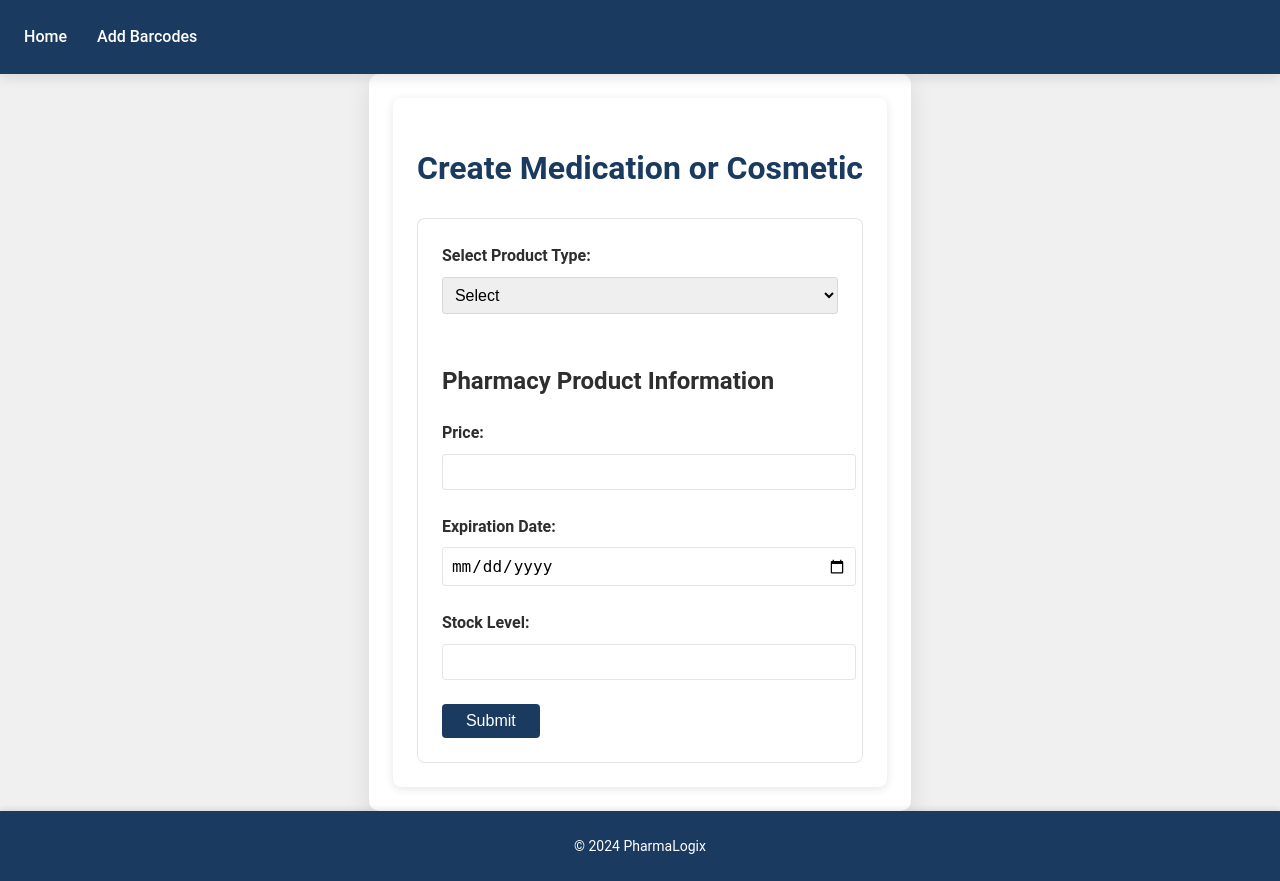
After one commit to karar-hayder/PharmaLogix, a Django app: page /product/1/add/ in a window 1280 px wide. The commit adds this page. Run offline with Django 5.2, Linux system fonts and the light colour scheme; a user stored in the database is signed in; tables that the repository leaves empty hold one stand-in row (values such as "Sample post"); style sheets or scripts are compiled from the project's sources.

Commit message:
Added PharmacyProduct added for users

```diff
--- a/core/urls.py
+++ b/core/urls.py
@@ -2,11 +2,12 @@ from django.urls import path, include
 from . import views
 
 from rest_framework.routers import DefaultRouter
-from .API_views import MedicationViewSet, CosmeticViewSet, PharmacyProductSearchAPIView, CartAPIView, CheckoutAPIView
+from .API_views import MedicationViewSet, CosmeticViewSet, ProductViewSet,PharmacyProductSearchAPIView, CartAPIView, CheckoutAPIView, CreateProductAndPharmacyProductView
 
 router = DefaultRouter()
 router.register(r'medication', MedicationViewSet, basename='medication')
 router.register(r'cosmetic', CosmeticViewSet, basename='cosmetic')
+router.register(r'product', ProductViewSet, basename='product')
 
 urlpatterns = [
 
@@ -14,19 +15,18 @@ urlpatterns = [
     path('',views.Home.as_view(),name='Main'),
     path('work/<int:pharmacy_id>/',views.Work.as_view(),name='Work'),
     path('staff/products/add/',views.StaffProductsAdd.as_view(),name='Barcode add'),
-    path('Product/<int:pharmacy_id>/add/',views.AddProductsView.as_view(),name='Product add'),
+    path('product/<int:pharmacy_id>/add/',views.PharmacistProductAdd.as_view(),name='Product add'),
     path('sale/<int:pharmacy_id>/list/',views.SalesListView.as_view(),name='Sale list'),
 
     ## API ##
     path('api/', include(router.urls)),
     # path('api/meds/create/',API_views.MedicationCreateView.as_view(),name="Med create"),
-    path('api/medication/search/', PharmacyProductSearchAPIView.as_view(), name='Med search'),
     path('api/pharmacy/<int:pharmacy_id>/cart/', CartAPIView.as_view(), name='cart'),
     path('api/pharmacy/<int:pharmacy_id>/cart/<int:product_id>/', CartAPIView.as_view(), name='cart'),
     path('api/pharmacy/<int:pharmacy_id>/cart/<int:product_id>/update-quantity/', CartAPIView.as_view()),
     path('api/pharmacy/<int:pharmacy_id>/checkout/', CheckoutAPIView.as_view(), name='checkout'),
     path('api/pharmacy/<int:pharmacy_id>/search/', PharmacyProductSearchAPIView.as_view(), name='product-search'),
     # path('api/pharmacy/<int:pharmacy_id>/update/<int:product_id>/', API_views.ProductUpdateAPIView.as_view(), name='product-update'),
-    # path('api/pharmacy/<int:pharmacy_id>/add/<int:med_id>/', API_views.ProductCreateView.as_view(), name='product-add'),
+    path('api/pharmacy/<int:pharmacy_id>/add/', CreateProductAndPharmacyProductView.as_view(), name='product-add'),
 
 ]
--- a/core/views.py
+++ b/core/views.py
@@ -49,9 +49,9 @@ class StaffProductsAdd(LoginRequiredMixin,UserPassesTestMixin,TemplateView):
         context["dosage_forms"] = DOSAGE_FORMS
         return context
 
-
-class AddProductsView(LoginRequiredMixin,UserPassesTestMixin,TemplateView):
-    template_name = 'core/med_add.html'
+### ADD a search bar to search for already added products
+class PharmacistProductAdd(LoginRequiredMixin,UserPassesTestMixin,TemplateView):
+    template_name = 'core/pharmacist_products_add.html'
 
     def test_func(self) -> bool | None:
         pharmacy_id = self.kwargs.get('pharmacy_id')
@@ -63,6 +63,7 @@ class AddProductsView(LoginRequiredMixin,UserPassesTestMixin,TemplateView):
         pharmacy_id = self.kwargs.get('pharmacy_id')
         pharmacy = get_object_or_404(Pharmacy, id=pharmacy_id)
         context['pharmacy'] = pharmacy
+        context["dosage_forms"] = DOSAGE_FORMS
         return context
 
 class SalesListView(LoginRequiredMixin,UserPassesTestMixin,ListView):
--- /dev/null
+++ b/static/core/css/pharmacist_products_add.css
@@ -0,0 +1,100 @@
+/* Variables */
+/* Typography */
+/* Spacing */
+.container {
+  max-width: 800px;
+  margin: 0 auto;
+  padding: 1.5rem;
+  background-color: #ffffff;
+  box-shadow: 0 2px 10px rgba(0, 0, 0, 0.1);
+  border-radius: 8px;
+}
+
+h1 {
+  text-align: center;
+  color: #1a3a5f;
+  margin-bottom: 1.5rem;
+}
+
+.form-container {
+  padding: 1.5rem;
+  border: 1px solid rgba(0, 0, 0, 0.1);
+  border-radius: 8px;
+  background-color: #fff;
+}
+
+.product-type-selection {
+  margin-bottom: 1.5rem;
+}
+
+label {
+  display: block;
+  margin-bottom: 0.5rem;
+  font-weight: bold;
+}
+
+input[type=text],
+input[type=number],
+input[type=date],
+select {
+  width: 100%;
+  padding: 0.5rem;
+  border: 1px solid rgba(0, 0, 0, 0.1);
+  border-radius: 4px;
+  font-size: 16px;
+  margin-bottom: 1.5rem;
+  transition: border 0.3s;
+}
+input[type=text]:focus,
+input[type=number]:focus,
+input[type=date]:focus,
+select:focus {
+  border-color: #1a3a5f;
+  outline: none;
+  box-shadow: 0 0 5px rgba(0, 0, 0, 0.15);
+}
+
+.product-form {
+  padding: 1.5rem;
+  border: 1px solid rgba(0, 0, 0, 0.1);
+  border-radius: 8px;
+  background-color: #f0f0f0;
+  margin-bottom: 1.5rem;
+}
+
+button[type=submit] {
+  background-color: #1a3a5f;
+  color: #ffffff;
+  border: none;
+  padding: 0.5rem 1.5rem;
+  border-radius: 4px;
+  cursor: pointer;
+  font-size: 16px;
+  transition: background-color 0.3s;
+}
+button[type=submit]:hover {
+  background-color: #d64545;
+}
+
+.product-form h2 {
+  color: #f05454;
+  margin-bottom: 0.5rem;
+}
+
+#search-results {
+  margin-top: 1.5rem;
+}
+#search-results p {
+  margin: 0.5rem 0;
+}
+#search-results .edit-button {
+  background-color: #1a73e8;
+  color: #ffffff;
+  border: none;
+  padding: 0.5rem 1.5rem;
+  border-radius: 4px;
+  cursor: pointer;
+}
+#search-results .edit-button:hover {
+  background-color: #1558a5;
+}/*# sourceMappingURL=pharmacist_products_add.css.map */
--- /dev/null
+++ b/static/core/css/pharmacist_products_add.scss
@@ -0,0 +1,101 @@
+@import '../../base/css/variables.scss';
+
+.container {
+    max-width: 800px;
+    margin: 0 auto;
+    padding: $spacing-large;
+    background-color: $white-color;
+    box-shadow: 0 2px 10px $shadow-color;
+    border-radius: 8px;
+}
+
+h1 {
+    text-align: center;
+    color: $primary-color;
+    margin-bottom: $spacing-large;
+}
+
+.form-container {
+    padding: $spacing-large;
+    border: 1px solid $shadow-color;
+    border-radius: 8px;
+    background-color: #fff;
+}
+
+.product-type-selection {
+    margin-bottom: $spacing-large;
+}
+
+label {
+    display: block;
+    margin-bottom: $spacing-small;
+    font-weight: bold;
+}
+
+input[type="text"],
+input[type="number"],
+input[type="date"],
+select {
+    width: 100%;
+    padding: $spacing-small;
+    border: 1px solid $shadow-color;
+    border-radius: 4px;
+    font-size: $font-size-base;
+    margin-bottom: $spacing-large;
+    transition: border 0.3s;
+
+    &:focus {
+        border-color: $primary-color;
+        outline: none;
+        box-shadow: 0 0 5px $shadow-hover;
+    }
+}
+
+.product-form {
+    padding: $spacing-large;
+    border: 1px solid $shadow-color;
+    border-radius: 8px;
+    background-color: $background-color;
+    margin-bottom: $spacing-large;
+}
+
+button[type="submit"] {
+    background-color: $primary-color;
+    color: $white-color;
+    border: none;
+    padding: $spacing-small $spacing-large;
+    border-radius: 4px;
+    cursor: pointer;
+    font-size: $font-size-base;
+    transition: background-color 0.3s;
+
+    &:hover {
+        background-color: $hover-color;
+    }
+}
+
+.product-form h2 {
+    color: $secondary-color;
+    margin-bottom: $spacing-small;
+}
+
+#search-results {
+    margin-top: $spacing-large;
+
+    p {
+        margin: $spacing-small 0;
+    }
+
+    .edit-button {
+        background-color: $link-color;
+        color: $white-color;
+        border: none;
+        padding: $spacing-small $spacing-large;
+        border-radius: 4px;
+        cursor: pointer;
+
+        &:hover {
+            background-color: $link-hover-color;
+        }
+    }
+}
--- /dev/null
+++ b/templates/core/pharmacist_products_add.html
@@ -0,0 +1,200 @@
+{% extends "base.html" %}
+{% load static %}
+
+{% block head %}
+<link rel="stylesheet" href="{% static 'core/css/pharmacist_products_add.css' %}">
+{% endblock head %}
+
+{% block content %}
+<div class="container">
+    <h1>Create Medication or Cosmetic</h1>
+
+    <div class="form-container">
+        <form id="product-pharmacy-form">
+            <input type="hidden" id="pharmacy-id" name="pharmacy_id" value="{{ pharmacy.id }}">
+
+            <div class="product-type-selection">
+                <label for="product_type">Select Product Type:</label>
+                <select id="product-type" name="product[product_type]" required>
+                    <option value="">Select</option>
+                    <option value="medication">Medication</option>
+                    <option value="cosmetic">Cosmetic</option>
+                </select>
+            </div>
+
+            <!-- Medication form -->
+            <div id="medication-form" class="product-form" style="display:none;">
+                <h2>Medication Information</h2>
+                <label for="medication-name">Name:</label>
+                <input type="text" id="medication-name" name="product[medication_name]" required><br>
+
+                <label for="generic_name">Generic Name:</label>
+                <input type="text" id="generic-name" name="product[generic_name]"><br>
+
+                <label for="manufacturer">Manufacturer:</label>
+                <input type="text" id="manufacturer" name="product[manufacturer]" required><br>
+
+                <label for="dosage-form">Dosage Form:</label>
+                <select id="dosage-form" name="product[dosage_form]" required>
+                    <option value="">Select Dosage Form</option>
+                    {% for form in dosage_forms %}
+                    <option value="{{ form.0 }}">{{ form.1 }}</option>
+                    {% endfor %}
+                </select><br>
+
+                <label for="strength">Strength:</label>
+                <input type="text" id="strength" name="product[strength]" required><br>
+
+                <label for="active-ingredients">Active Ingredients:</label>
+                <input type="text" id="active-ingredients" name="product[active_ingredients]"><br>
+            </div>
+
+            <!-- Cosmetic form -->
+            <div id="cosmetic-form" class="product-form" style="display:none;">
+                <h2>Cosmetic Information</h2>
+                <label for="cosmetic-name">Name:</label>
+                <input type="text" id="cosmetic-name" name="product[cosmetic_name]" required><br>
+
+                <label for="brand">Brand:</label>
+                <input type="text" id="brand" name="product[brand]" required><br>
+
+                <label for="type">Type:</label>
+                <input type="text" id="type" name="product[type]" required><br>
+
+                <label for="ingredients">Ingredients:</label>
+                <input type="text" id="ingredients" name="product[ingredients]"><br>
+            </div>
+
+            <h2>Pharmacy Product Information</h2>
+            <label for="price">Price:</label>
+            <input type="number" id="price" name="pharmacy_product[price]" required><br>
+
+            <label for="expiration-date">Expiration Date:</label>
+            <input type="date" id="expiration-date" name="pharmacy_product[expiration_date]" required><br>
+
+            <label for="stock-level">Stock Level:</label>
+            <input type="number" id="stock-level" name="pharmacy_product[stock_level]" required><br>
+
+            <button type="submit">Submit</button>
+        </form>
+    </div>
+</div>
+
+<script>
+    document.getElementById('product-type').addEventListener('change', function () {
+        const selectedType = this.value;
+
+
+        const medicationForm = document.getElementById('medication-form');
+        const medicationFields = medicationForm.querySelectorAll('input, select');
+
+
+        const cosmeticForm = document.getElementById('cosmetic-form');
+        const cosmeticFields = cosmeticForm.querySelectorAll('input, select');
+
+        if (selectedType === 'medication') {
+
+            medicationForm.style.display = 'block';
+            cosmeticForm.style.display = 'none';
+
+
+            medicationFields.forEach(field => field.required = true);
+            cosmeticFields.forEach(field => field.required = false);
+
+        } else if (selectedType === 'cosmetic') {
+
+            cosmeticForm.style.display = 'block';
+            medicationForm.style.display = 'none';
+
+
+            cosmeticFields.forEach(field => field.required = true);
+            medicationFields.forEach(field => field.required = false);
+
+        } else {
+
+            medicationForm.style.display = 'none';
+            cosmeticForm.style.display = 'none';
+
+
+            medicationFields.forEach(field => field.required = false);
+            cosmeticFields.forEach(field => field.required = false);
+        }
+    });
+
+    document.getElementById('product-pharmacy-form').addEventListener('submit', function (e) {
+        e.preventDefault();
+
+        const formData = new FormData(this);
+        const jsonData = {};
+
+
+        const selectedType = document.getElementById('product-type').value;
+        let productName = '';
+
+        if (selectedType === 'medication') {
+            const medicationName = document.getElementById('medication-name').value.trim();
+            if (medicationName) {
+                productName = medicationName;
+            } else {
+                alert("Please enter a name for the medication.");
+                return;
+            }
+        } else if (selectedType === 'cosmetic') {
+            const cosmeticName = document.getElementById('cosmetic-name').value.trim();
+            if (cosmeticName) {
+                productName = cosmeticName;
+            } else {
+                alert("Please enter a name for the cosmetic.");
+                return;
+            }
+        }
+
+
+        jsonData['product'] = {
+            product_type: selectedType,
+            medication_name: formData.get('product[medication_name]') || '',
+            generic_name: formData.get('product[generic_name]') || '',
+            manufacturer: formData.get('product[manufacturer]') || '',
+            dosage_form: formData.get('product[dosage_form]') || '',
+            strength: formData.get('product[strength]') || '',
+            active_ingredients: formData.get('product[active_ingredients]') || '',
+            cosmetic_name: formData.get('product[cosmetic_name]') || '',
+            brand: formData.get('product[brand]') || '',
+            type: formData.get('product[type]') || '',
+            ingredients: formData.get('product[ingredients]') || '',
+            name: productName
+        };
+
+
+        jsonData['pharmacy_product'] = {
+            price: formData.get('pharmacy_product[price]'),
+            expiration_date: formData.get('pharmacy_product[expiration_date]'),
+            stock_level: formData.get('pharmacy_product[stock_level]')
+        };
+
+
+        fetch('/api/pharmacy/{{ pharmacy.id }}/add/', {
+            method: 'POST',
+            headers: {
+                'Content-Type': 'application/json',
+                'X-CSRFToken': '{{ csrf_token }}'
+            },
+            body: JSON.stringify(jsonData),
+        })
+        .then(response => response.json())
+        .then(data => {
+            if (data.error) {
+                alert('Error: ' + data.error);
+            } else {
+                alert('Product and PharmacyProduct created successfully!');
+                location.reload();
+            }
+        })
+        .catch(error => {
+            console.error('Error:', error);
+            alert('An error occurred.');
+        });
+    });
+
+</script>
+{% endblock %}
```
Also changed, not shown: core/API_views.py (+65 -6 lines), templates/core/staff_products_add.html (+10 -7 lines), 1 other file.
